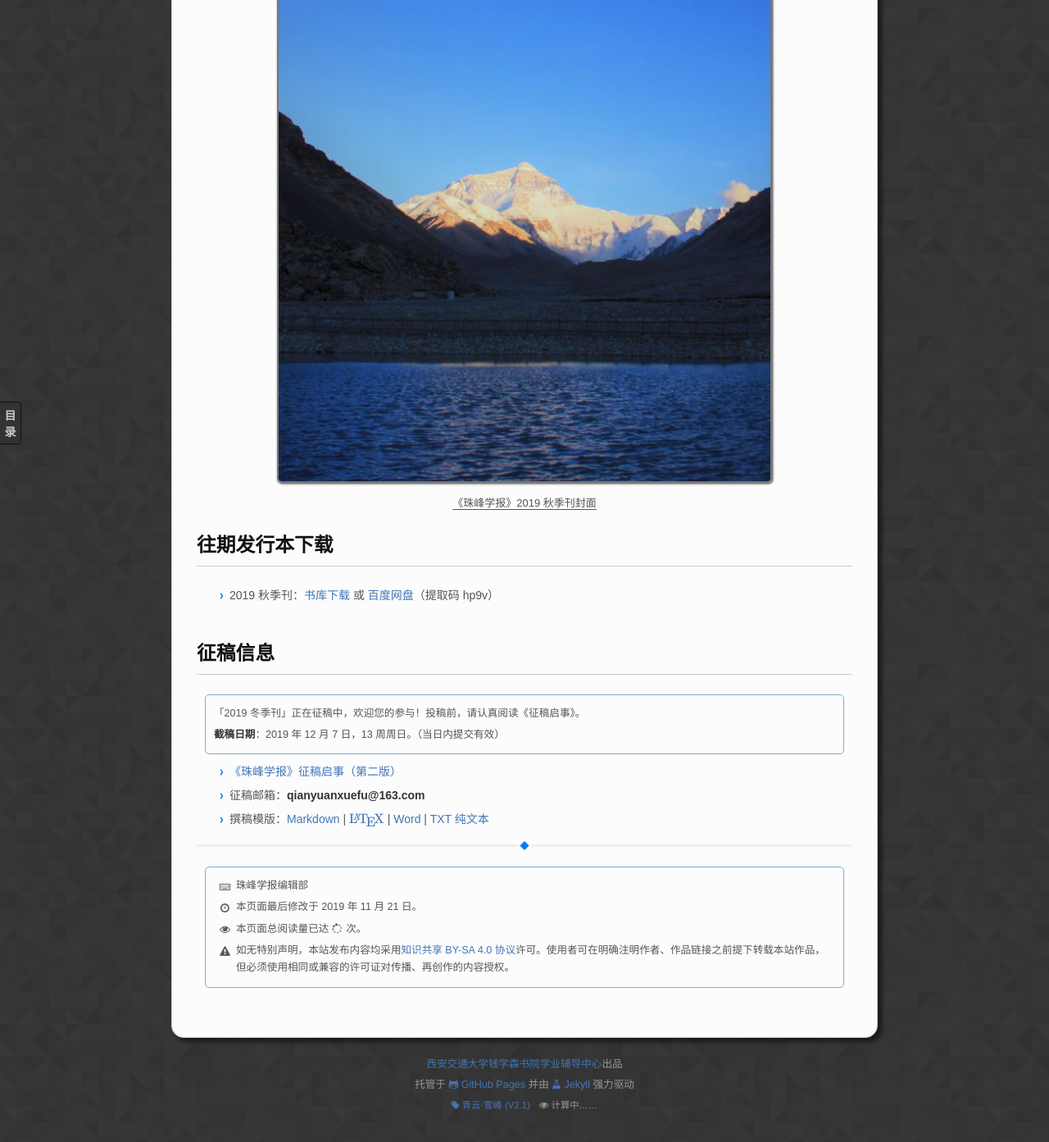
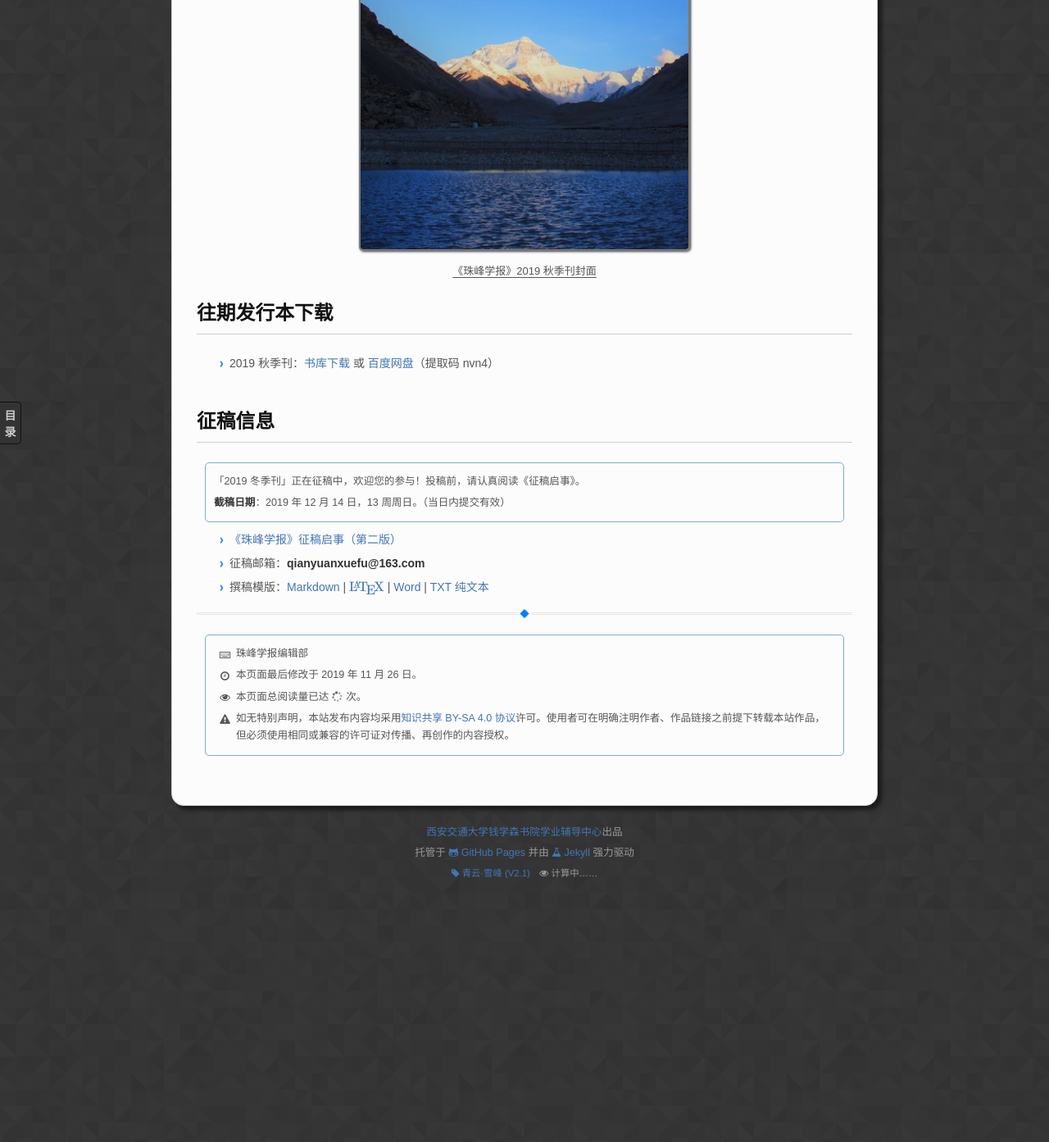
Before and after one commit to qyxf/qyxf.github.io, a Jekyll site: the page built from subsite/zhufeng.md, in a window 1280 px wide and 1400 px high, scrolled down 731 px. Shown: the top 1393 px of the window at 82% size. Built offline with Jekyll 4.4.1, drawn with Linux system fonts in a browser that asks for light colours; some web fonts are replaced; our own code applies the rules of GitHub Pages for plain Markdown files; formulas are drawn with MathJax 3; comment, search, counter and statistics services are not loaded; after the commit the page ends 1848 px from its top, so only the background shows below that.

Commit message:
Update zhufeng
Former-commit-id: 1eb4e4a18cc6065a63972205e92f5b99b00fd723

```diff
--- a/subsite/zhufeng.md
+++ b/subsite/zhufeng.md
@@ -1,7 +1,7 @@
 ---
 permalink: /zhufeng/
 editor: 珠峰学报编辑部
-date: 2019-11-21
+date: 2019-11-26
 ---
 
 # 《珠峰学报》专栏
@@ -16,13 +16,13 @@ date: 2019-11-21
 
 ## 往期发行本下载
 
-- 2019 秋季刊：[书库下载](/BookHub/008.journal-of-zhufeng/zhufeng-2019-autumn.pdf) 或 [百度网盘](https://pan.baidu.com/s/1Hw5qUVH7TPu-qZB62g70-g)（提取码 hp9v）
+- 2019 秋季刊：[书库下载](/BookHub/008.journal-of-zhufeng/zhufeng-2019-autumn.pdf) 或 [百度网盘](https://pan.baidu.com/s/1MU5KZX4mK2eIJftDaGCOxg)（提取码 nvn4）
 
 ## 征稿信息
 
 > 「2019 冬季刊」正在征稿中，欢迎您的参与！投稿前，请认真阅读《征稿启事》。
 >
-> **截稿日期**：2019 年 12 月 7 日，13 周周日。（当日内提交有效）
+> **截稿日期**：2019 年 12 月 14 日，13 周周日。（当日内提交有效）
 
 - [《珠峰学报》征稿启事（第二版）](/2019/10/18/journal-of-zhufeng-call-of-papers)
 - 征稿邮箱：**qianyuanxuefu@163.com**
```
Also changed, not shown: img/zhufeng/zhufeng-preface.jpg.
